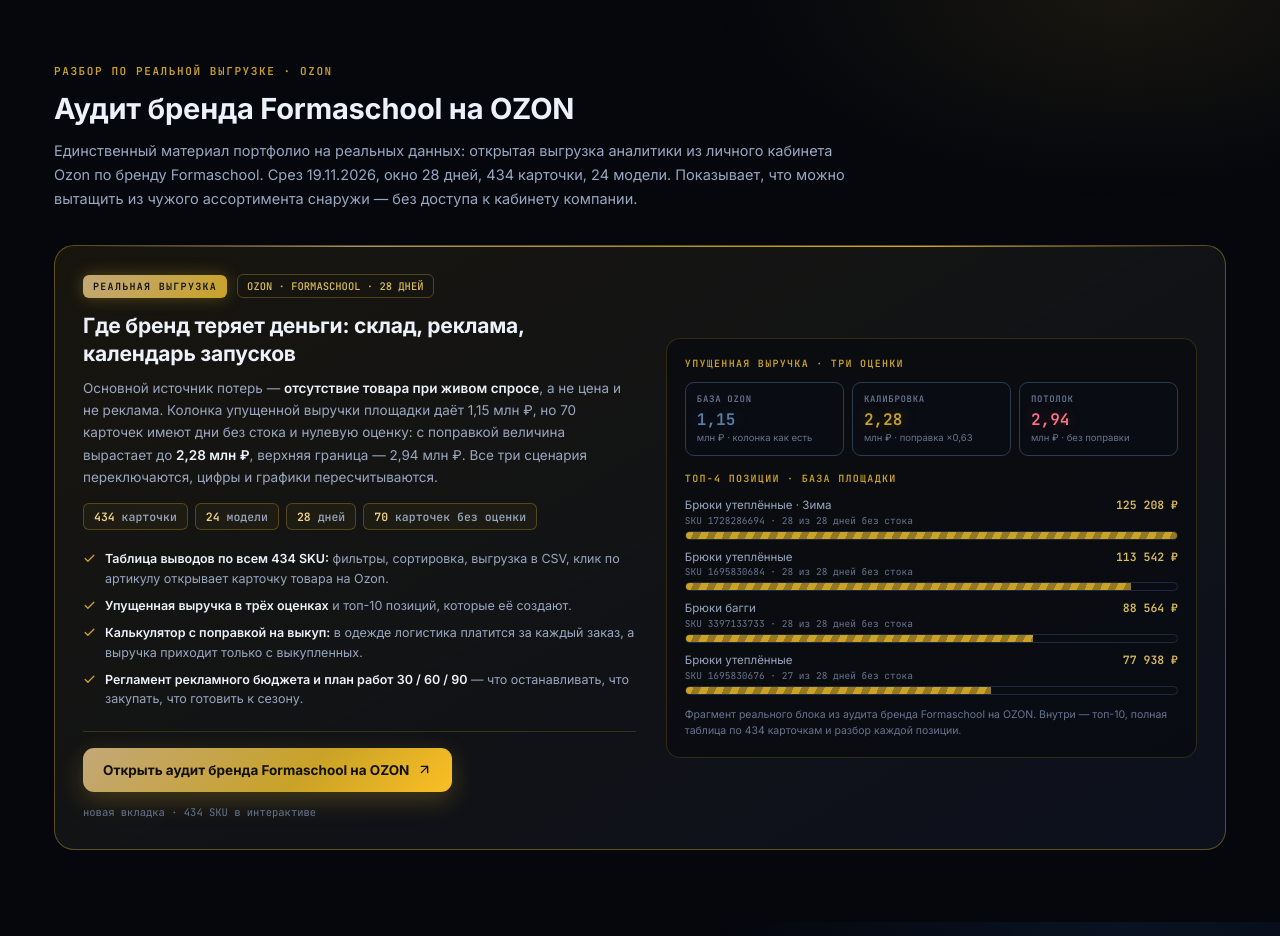
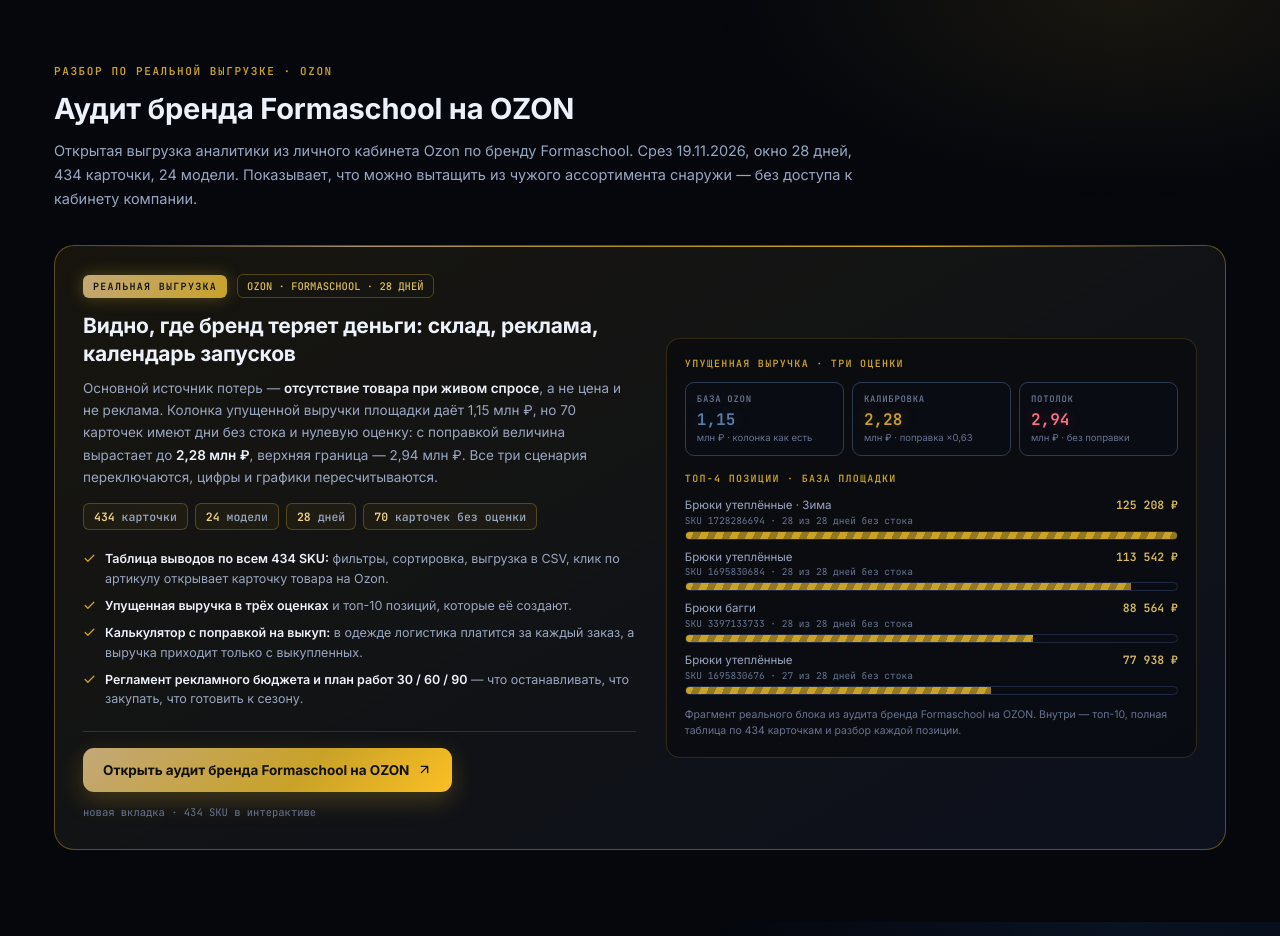
Before and after one commit to shumius21-ux/Shumelkin-Dashboard, a plain HTML site: page index.html in a window 1280 px wide. Shown: the part 1860-2796 px from the top of the page. Drawn offline with Linux system fonts and the light colour scheme; a web font is replaced by a local one.

Commit message:
Update index.html

```diff
--- a/index.html
+++ b/index.html
@@ -790,7 +790,7 @@ footer{border-top:1px solid var(--line);padding:26px 0;margin-top:20px}
     <div class="sec-head rv">
       <div class="eyebrow">Разбор по реальной выгрузке · Ozon</div>
       <h2>Аудит бренда Formaschool на OZON</h2>
-      <p class="sec-sub">Единственный материал портфолио на реальных данных: открытая выгрузка аналитики из личного кабинета Ozon по бренду Formaschool. Срез 19.11.2026, окно 28 дней, 434 карточки, 24 модели. Показывает, что можно вытащить из чужого ассортимента снаружи — без доступа к кабинету компании.</p>
+      <p class="sec-sub">Открытая выгрузка аналитики из личного кабинета Ozon по бренду Formaschool. Срез 19.11.2026, окно 28 дней, 434 карточки, 24 модели. Показывает, что можно вытащить из чужого ассортимента снаружи — без доступа к кабинету компании.</p>
     </div>
 
     <a class="audit-card rv" href="Formaschool-Audit.html" target="_blank" rel="noopener">
@@ -799,7 +799,7 @@ footer{border-top:1px solid var(--line);padding:26px 0;margin-top:20px}
           <span class="audit-badge">РЕАЛЬНАЯ ВЫГРУЗКА</span>
           <span class="audit-src">OZON · FORMASCHOOL · 28 ДНЕЙ</span>
         </div>
-        <h3>Где бренд теряет деньги: склад, реклама, календарь запусков</h3>
+        <h3>Видно, где бренд теряет деньги: склад, реклама, календарь запусков</h3>
         <p class="audit-desc">Основной источник потерь — <b>отсутствие товара при живом спросе</b>, а не цена и не реклама. Колонка упущенной выручки площадки даёт 1,15 млн ₽, но 70 карточек имеют дни без стока и нулевую оценку: с поправкой величина вырастает до <b>2,28 млн ₽</b>, верхняя граница — 2,94 млн ₽. Все три сценария переключаются, цифры и графики пересчитываются.</p>
 
         <div class="audit-kpis">
```
